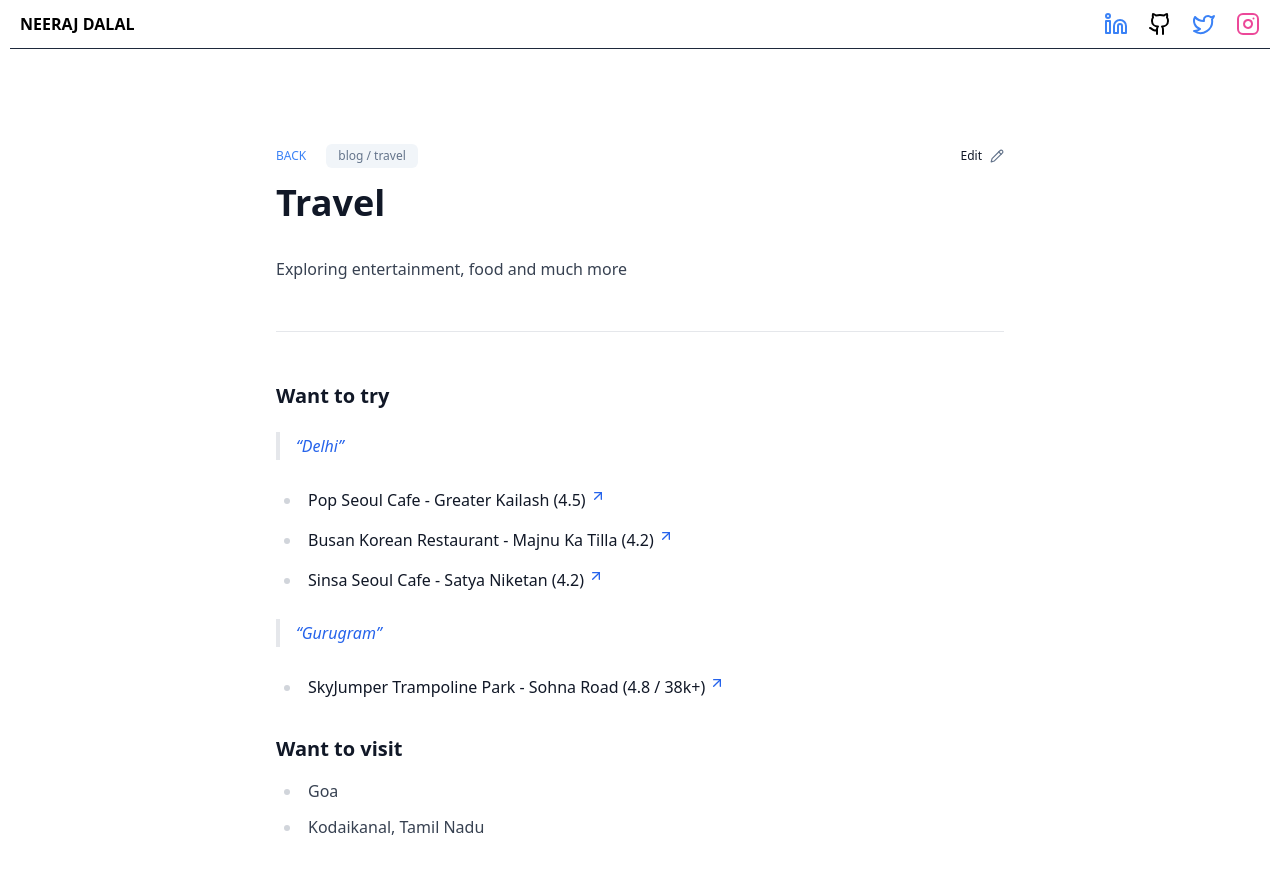
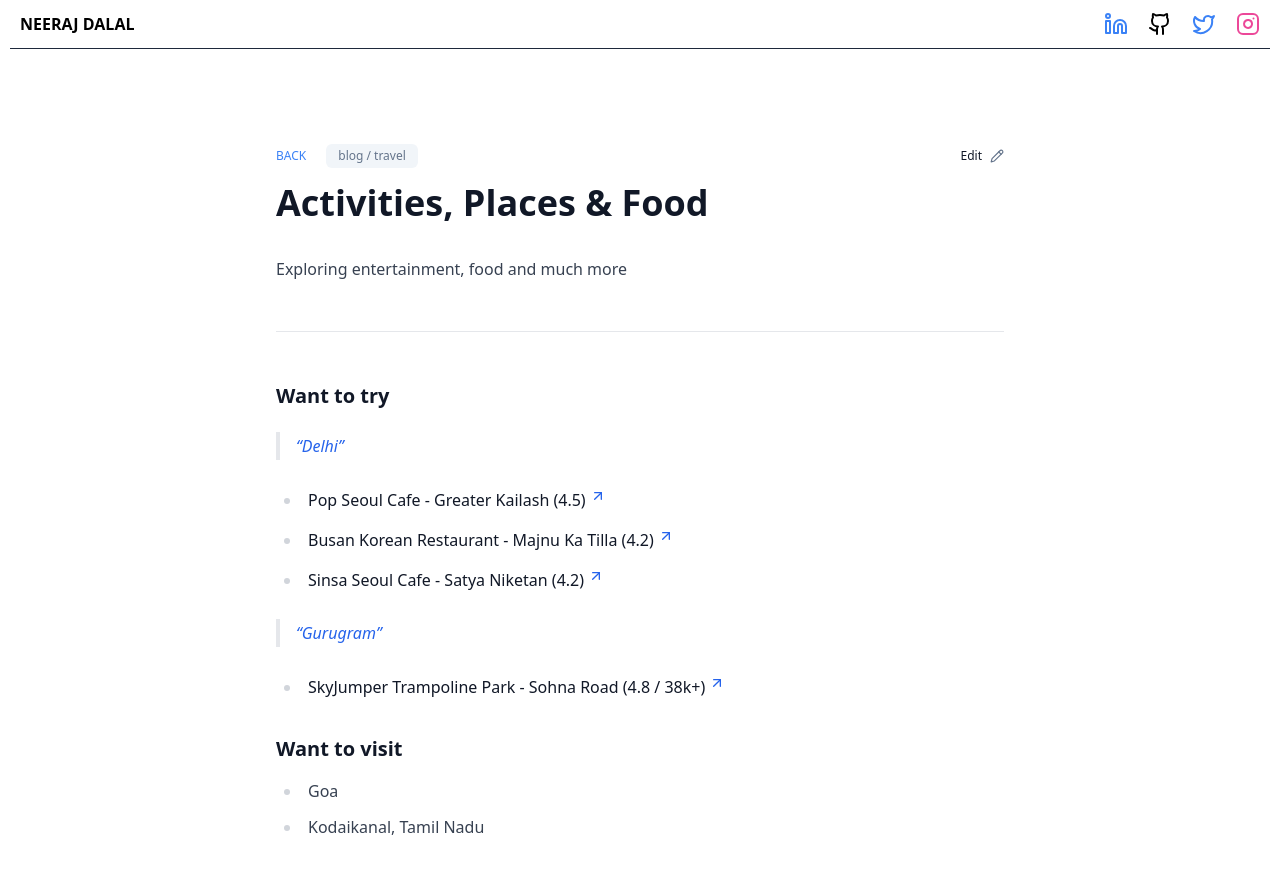
Before and after one commit to nrjdalal/v0.nrjdalal.com, a Next.js app: page /blog/travel in a window 1280 px wide. Shown: the top 872 px of the page. Built offline with nearby package versions, Linux system fonts and the light colour scheme; no server answers.

Commit message:
Update page.mdx

```diff
--- a/src/app/(mdx)/blog/travel/page.mdx
+++ b/src/app/(mdx)/blog/travel/page.mdx
@@ -1,7 +1,7 @@
 import { ArrowUpRight } from 'lucide-react'
 
 export const metadata = {
-  title: 'Travel',
+  title: 'Activities, Places & Food',
   description: 'Exploring entertainment, food and much more',
 }
 
```
